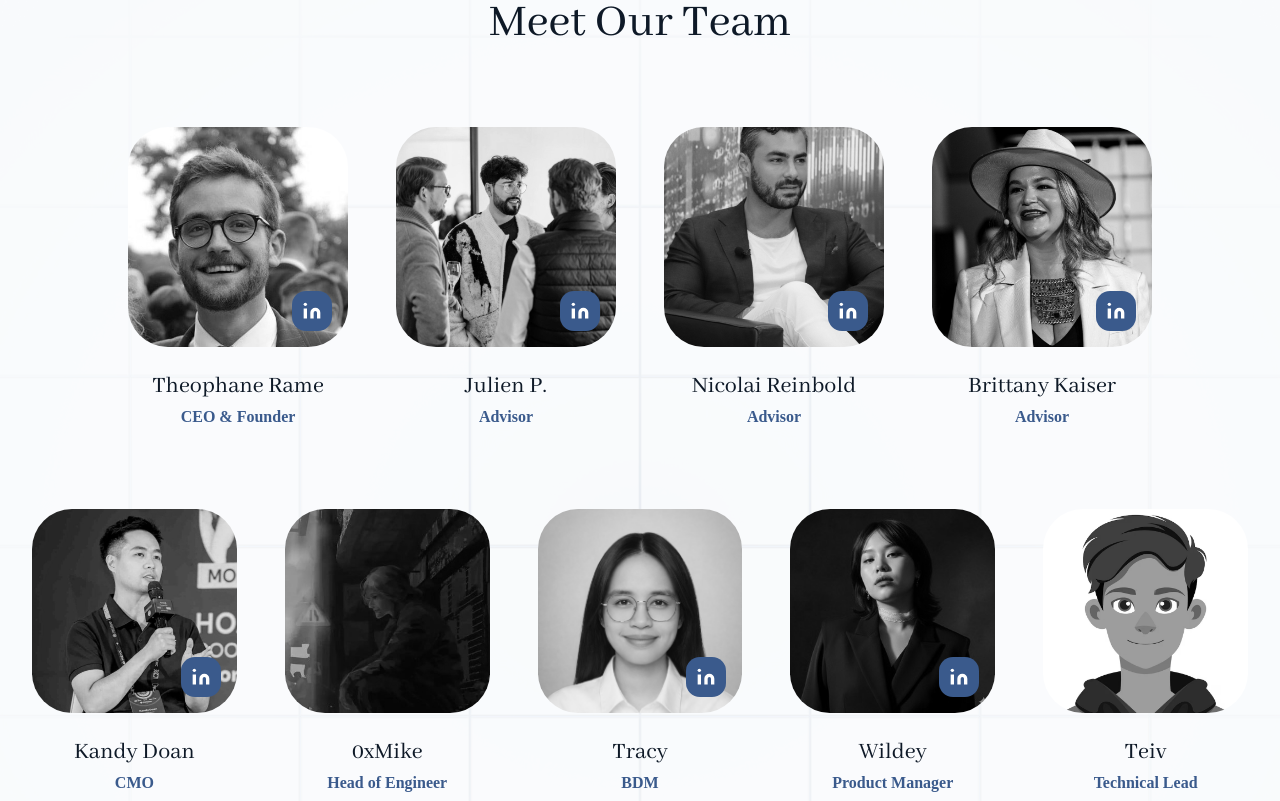
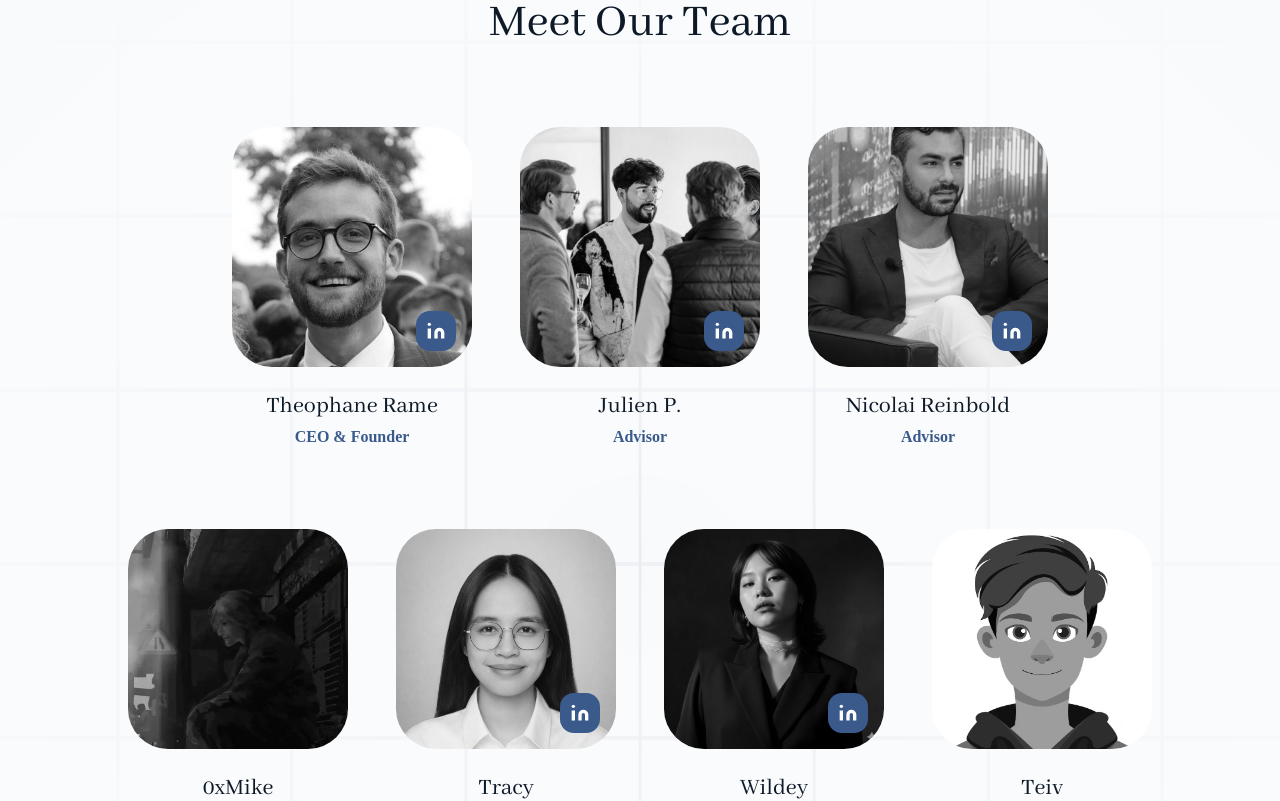
Before and after one commit to eldora-rwa/eldora-landing, a React (Vite) app: page / in a window 1280 px wide. Shown: the part 4660-5461 px from the top of the page. Built offline with nearby package versions, Linux system fonts and the light colour scheme; a web font is replaced by a local one.

Commit message:
chore: update team information

```diff
--- a/src/constants/index.ts
+++ b/src/constants/index.ts
@@ -8,7 +8,7 @@ import lynn from "@/assets/images/team/lyn.jpeg";
 import rose from "@/assets/images/team/rose.jpg";
 import liam from "@/assets/images/team/liam.jpg";
 import jason from "@/assets/images/team/jason.jpg";
-import adKaiser from "@/assets/images/team/ad_kaiser.jpeg";
+// import adKaiser from "@/assets/images/team/ad_kaiser.jpeg";
 import adNicolai from "@/assets/images/team/ad_nicolai.jpeg";
 import adJulien from "@/assets/images/team/ad_julien.jpeg";
 import invest1 from "@/assets/imgs/tokenized_01.png";
@@ -95,12 +95,12 @@ export const team = [
     image: adNicolai,
     url: "https://www.linkedin.com/in/nicolai-reinbold-30aa1995/",
   },
-  {
-    name: "Brittany Kaiser",
-    position: "Advisor",
-    image: adKaiser,
-    url: "https://www.linkedin.com/in/ownyourdata/",
-  },
+  // {
+  //   name: "Brittany Kaiser",
+  //   position: "Advisor",
+  //   image: adKaiser,
+  //   url: "https://www.linkedin.com/in/ownyourdata/",
+  // },
   {
     name: "Kandy Doan",
     position: "CMO",
--- a/src/pages/LandingPage.tsx
+++ b/src/pages/LandingPage.tsx
@@ -445,22 +445,22 @@ const LandingPageNew = () => {
           {/* Desktop View: Grid */}
           <div className="mt-20 hidden lg:flex flex-col gap-20">
             {/* Row 1: 4 members */}
-            <div className="grid grid-cols-4 gap-12 max-w-5xl mx-auto">
-              {team.slice(0, 4).map((member) => (
+            <div className="grid grid-cols-3 gap-12 max-w-5xl mx-auto">
+              {team.slice(0, 3).map((member) => (
                 <TeamMemberCard key={member.name} member={member} />
               ))}
             </div>
 
             {/* Row 2: 5 members */}
-            <div className="grid grid-cols-5 gap-12 max-w-7xl mx-auto">
-              {team.slice(4, 9).map((member) => (
+            <div className="grid grid-cols-4 gap-12 max-w-5xl mx-auto">
+              {team.slice(4, 8).map((member) => (
                 <TeamMemberCard key={member.name} member={member} />
               ))}
             </div>
 
             {/* Row 3: 4 members */}
             <div className="grid grid-cols-4 gap-12 max-w-5xl mx-auto">
-              {team.slice(9, 13).map((member) => (
+              {team.slice(8, 12).map((member) => (
                 <TeamMemberCard key={member.name} member={member} />
               ))}
             </div>
```
